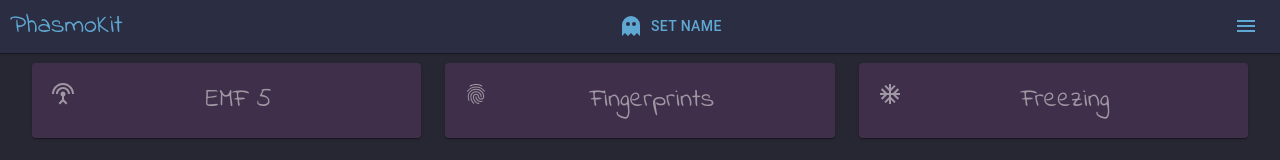
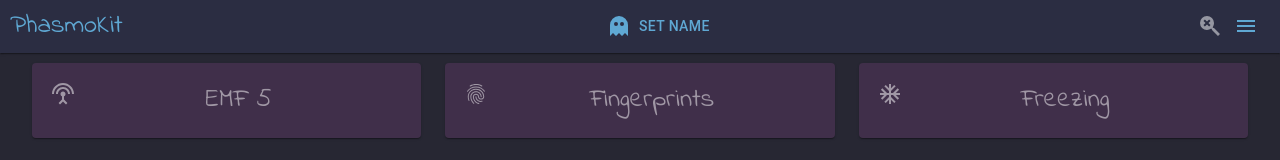
Before and after one commit to gatordunn1/phasmotoolkit, a React (Create React App) app: page / in a window 1280 px wide. Shown: the top 160 px of the page. Built offline with nearby package versions, Linux system fonts and the light colour scheme.

Commit message:
tweaks and cleanup

```diff
--- a/package.json
+++ b/package.json
@@ -1,6 +1,6 @@
 {
   "name": "phasmokit",
-  "version": "0.1.2",
+  "version": "0.2.0",
   "private": true,
   "dependencies": {
     "@material-ui/core": "^4.11.4",
--- a/public/index.html
+++ b/public/index.html
@@ -1,45 +1,23 @@
 <!DOCTYPE html>
 <html lang="en">
-
   <head>
     <meta charset="utf-8" />
     <link rel="icon" href="%PUBLIC_URL%/favicon.ico" />
-  <!-- <link rel="stylesheet" href="https://fonts.googleapis.com/css?family=Roboto:300,400,500,700&display=swap" /> -->
-  <link rel="preconnect" href="https://fonts.gstatic.com">
-  <link href="https://fonts.googleapis.com/css2?family=Indie+Flower&display=swap" rel="stylesheet">   <meta name="viewport" content="width=device-width, initial-scale=1" />
+    <link rel="preconnect" href="https://fonts.gstatic.com" />
+    <link
+      href="https://fonts.googleapis.com/css2?family=Indie+Flower&display=swap"
+      rel="stylesheet"
+    />
+    <meta name="viewport" content="width=device-width, initial-scale=1" />
     <meta name="theme-color" content="#000000" />
-  <meta name="description" content="Web site created using create-react-app" />
+    <meta name="description" content="Phasmophobia Toolkit" />
     <link rel="apple-touch-icon" href="%PUBLIC_URL%/logo192.png" />
-  <!--
-      manifest.json provides metadata used when your web app is installed on a
-      user's mobile device or desktop. See https://developers.google.com/web/fundamentals/web-app-manifest/
-    -->
     <link rel="manifest" href="%PUBLIC_URL%/manifest.json" />
-  <!--
-      Notice the use of %PUBLIC_URL% in the tags above.
-      It will be replaced with the URL of the `public` folder during the build.
-      Only files inside the `public` folder can be referenced from the HTML.
-
-      Unlike "/favicon.ico" or "favicon.ico", "%PUBLIC_URL%/favicon.ico" will
-      work correctly both with client-side routing and a non-root public URL.
-      Learn how to configure a non-root public URL by running `npm run build`.
-    -->
-  <title>Phasmo Toolkit</title>
+    <title>Phasmophobia Toolkit</title>
   </head>
 
   <body>
     <noscript>You need to enable JavaScript to run this app.</noscript>
     <div id="root"></div>
-  <!--
-      This HTML file is a template.
-      If you open it directly in the browser, you will see an empty page.
-
-      You can add webfonts, meta tags, or analytics to this file.
-      The build step will place the bundled scripts into the <body> tag.
-
-      To begin the development, run `npm start` or `yarn start`.
-      To create a production bundle, use `npm run build` or `yarn build`.
-    -->
   </body>
-
 </html>
--- a/src/features/evidence/evidenceSlice.js
+++ b/src/features/evidence/evidenceSlice.js
@@ -4,7 +4,6 @@
 import FingerprintIcon from "@material-ui/icons/Fingerprint";
 import Icon from '@mdi/react'
 import MenuBookIcon from "@material-ui/icons/MenuBook";
-import RadioIcon from "@material-ui/icons/Radio";
 import SettingsInputAntennaIcon from "@material-ui/icons/SettingsInputAntenna";
 import VideocamIcon from "@material-ui/icons/Videocam";
 
@@ -58,5 +57,6 @@
 export const selectIncluded = (state) => state.evidence.included;
 export const selectExcluded = (state) => state.evidence.excluded;
 export const selectEvidence = (state) => state.evidence.all;
+export const selectIsPristine = (state) => state.evidence.included.length > 0 || state.evidence.excluded.length > 0;
 
 export default evidenceSlice.reducer;
--- a/src/features/ghostnamemenu/GhostNameMenu.js
+++ b/src/features/ghostnamemenu/GhostNameMenu.js
@@ -4,10 +4,6 @@
 import clsx from "clsx";
 import Divider from "@material-ui/core/Divider";
 import Drawer from "@material-ui/core/Drawer";
-import List from "@material-ui/core/List";
-import ListItem from "@material-ui/core/ListItem";
-import ListItemText from "@material-ui/core/ListItemText";
-import MoodBadIcon from "@material-ui/icons/MoodBad";
 import React from "react";
 import { mdiGhost } from "@mdi/js";
 import Icon from "@mdi/react";
--- a/src/features/header/Header.js
+++ b/src/features/header/Header.js
@@ -2,13 +2,12 @@
 import { useDispatch, useSelector } from "react-redux";
 import Button from "@material-ui/core/Button";
 import DeleteIcon from "@material-ui/icons/Delete";
-import MoodBadIcon from "@material-ui/icons/MoodBad";
 import Paper from "@material-ui/core/Paper";
 import React from "react";
 
 import { selectFirstname, selectLastname, selectIsVisible, resetGhostName } from "../ghostname/ghostNameSlice";
+import GhostNameMenu from "../ghostnamemenu/GhostNameMenu";
 import SiteMenu from "../sitemenu/SiteMenu";
-import GhostNameMenu from "../ghostnamemenu/GhostNameMenu";
 
 const useStyles = makeStyles((theme) => ({
   button: {
--- a/src/features/sitemenu/SiteMenu.js
+++ b/src/features/sitemenu/SiteMenu.js
@@ -1,9 +1,11 @@
 import { makeStyles } from "@material-ui/core/styles";
+import { mdiMagnifyClose } from "@mdi/js";
 import { useDispatch, useSelector } from "react-redux";
 import clsx from "clsx";
 import Divider from "@material-ui/core/Divider";
 import Drawer from "@material-ui/core/Drawer";
 import FormatPaintIcon from "@material-ui/icons/FormatPaint";
+import Icon from "@mdi/react";
 import IconButton from "@material-ui/core/IconButton";
 import List from "@material-ui/core/List";
 import ListItem from "@material-ui/core/ListItem";
@@ -14,25 +16,30 @@
 import React from "react";
 import ReplayIcon from "@material-ui/icons/Replay";
 import SearchIcon from "@material-ui/icons/Search";
-import SortByAlphaIcon from "@material-ui/icons/SortByAlpha";
 import Switch from "@material-ui/core/Switch";
 
-import { resetEvidence } from "../evidence/evidenceSlice";
+import { resetApp, selectViews, toggleModule } from "../../appSlice";
+import { resetEvidence, selectIsPristine } from "../evidence/evidenceSlice";
 import { resetGhostName } from "../ghostname/ghostNameSlice";
-import { resetGhosts } from "../ghosts/ghostsSlice";
 import { selectThemeType, toggleTheme } from "../theme/themeSlice";
-import { selectViews, toggleModule } from "../../appSlice";
 
 const useStyles = makeStyles((theme) => ({
   root: {
     display: "flex",
-    justifyContent: "space-between",
-    margin: "10px 0 15px 0",
-    width: "100vw",
-    backgroundColor: theme.palette.primary.dark,
-    color: theme.palette.text.primary,
-    "& > span ": {
-      alignSelf: "center",
+    "& > span": {
+      alignSelf: "baseline",
+      margin: 0,
+    },
+  },
+  clearInactive: {
+    color: theme.palette.text.disabled,
+    pointerEvents: "none",
+  },
+  clearActive: {
+    color: theme.palette.error.main,
+    cursor: "pointer",
+    "&:hover": {
+      color: theme.palette.error.dark,
     },
   },
   disabled: {
@@ -43,7 +50,7 @@
     textAlign: "center",
     padding: "5px 0 10px 0",
   },
-  reset: {
+  menu: {
     margin: 0,
     alignSelf: "center",
     color: theme.palette.text.primary,
@@ -65,6 +72,7 @@
   const classes = useStyles();
   const dispatch = useDispatch();
   const themeType = useSelector(selectThemeType);
+  const evidenceIsPristine = useSelector(selectIsPristine);
   const views = useSelector(selectViews);
   const [state, setState] = React.useState({
     top: false,
@@ -73,10 +81,15 @@
     right: false,
   });
 
-  const resetApp = () => {
+  const reset = () => {
     dispatch(resetEvidence());
-    dispatch(resetGhosts());
     dispatch(resetGhostName());
+    dispatch(resetApp());
+    setState({ ...state, right: false });
+  };
+
+  const clearEvidence = () => {
+    dispatch(resetEvidence());
   };
 
   const toggleDrawer = (anchor, open) => (event) => {
@@ -102,7 +115,7 @@
         icon: <MoodBadIcon />,
       },
     ],
-    [dispatch, themeType]
+    [dispatch]
   );
 
   const menuActionItems = [
@@ -115,7 +128,7 @@
     {
       id: "reset",
       display: "Reset App",
-      onClick: () => resetApp(),
+      onClick: () => reset(),
       icon: <ReplayIcon />,
     },
   ];
@@ -132,7 +145,7 @@
       <div className={classes.label}>Toolkit</div>
       <Divider />
       <List>
-        {menuToggleItems.map((item, index) => (
+        {menuToggleItems.map((item) => (
           <ListItem
             className={clsx({ [classes.disabled]: !views[item.id] })}
             button
@@ -151,7 +164,7 @@
       </List>
       <Divider />
       <List>
-        {menuActionItems.map((item, index) => (
+        {menuActionItems.map((item) => (
           <ListItem button key={item.id} onClick={item.onClick}>
             <ListItemIcon>{item.icon}</ListItemIcon>
             <ListItemText primary={item.display} />
@@ -162,10 +175,18 @@
   );
 
   return (
-    <div>
-      <React.Fragment>
+    <div className={classes.root}>
+      <span
+        onClick={clearEvidence}
+        className={clsx({
+          [classes.clearActive]: evidenceIsPristine,
+          [classes.clearInactive]: !evidenceIsPristine,
+        })}
+      >
+        <Icon path={mdiMagnifyClose} title="Clear Evidence" size={1} />
+      </span>
       <IconButton
-          className={classes.reset}
+        className={classes.menu}
         color="default"
         aria-label="side drawer"
         component="span"
@@ -176,7 +197,6 @@
       <Drawer anchor={"right"} open={state["right"]} onClose={toggleDrawer("right", false)}>
         {list("right")}
       </Drawer>
-      </React.Fragment>
     </div>
   );
 }
```
Also changed, not shown: public/manifest.json, 12 other files (tests, documents, lock files or other folders). Lines whose indentation alone changed are shown as unchanged.
